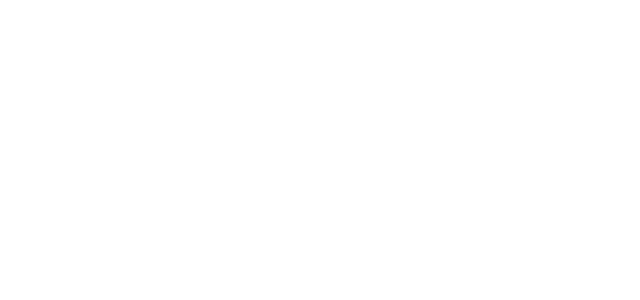
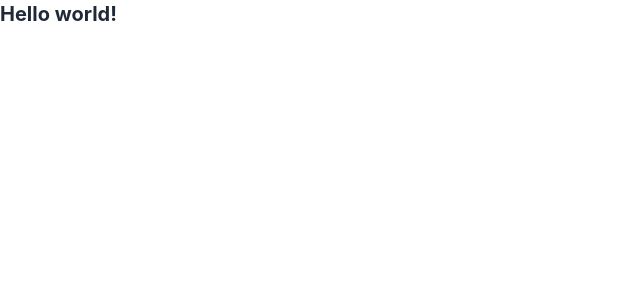
Before and after one commit to DevMazed04/student-management-client, a React (Create React App) app: page / in a window 1280 px wide. Shown: the top 300 px of the page, without its empty margins (0-640 px from the left). Built offline with nearby package versions, Linux system fonts and the light colour scheme.

Commit message:
install tailwind css and daisy ui

```diff
--- a/package.json
+++ b/package.json
@@ -6,6 +6,7 @@
     "@testing-library/jest-dom": "^5.16.5",
     "@testing-library/react": "^13.4.0",
     "@testing-library/user-event": "^13.5.0",
+    "daisyui": "^2.50.0",
     "react": "^18.2.0",
     "react-dom": "^18.2.0",
     "react-scripts": "5.0.1",
@@ -34,5 +35,8 @@
       "last 1 firefox version",
       "last 1 safari version"
     ]
+  },
+  "devDependencies": {
+    "tailwindcss": "^3.2.6"
   }
 }
--- a/public/index.html
+++ b/public/index.html
@@ -1,43 +1,20 @@
 <!DOCTYPE html>
-<html lang="en">
+<html lang="en" data-theme="light">
+
 <head>
   <meta charset="utf-8" />
   <link rel="icon" href="%PUBLIC_URL%/favicon.ico" />
   <meta name="viewport" content="width=device-width, initial-scale=1" />
   <meta name="theme-color" content="#000000" />
-    <meta
-      name="description"
-      content="Web site created using create-react-app"
-    />
+  <meta name="description" content="Web site created using create-react-app" />
   <link rel="apple-touch-icon" href="%PUBLIC_URL%/logo192.png" />
-    <!--
-      manifest.json provides metadata used when your web app is installed on a
-      user's mobile device or desktop. See https://developers.google.com/web/fundamentals/web-app-manifest/
-    -->
   <link rel="manifest" href="%PUBLIC_URL%/manifest.json" />
-    <!--
-      Notice the use of %PUBLIC_URL% in the tags above.
-      It will be replaced with the URL of the `public` folder during the build.
-      Only files inside the `public` folder can be referenced from the HTML.
-
-      Unlike "/favicon.ico" or "favicon.ico", "%PUBLIC_URL%/favicon.ico" will
-      work correctly both with client-side routing and a non-root public URL.
-      Learn how to configure a non-root public URL by running `npm run build`.
-    -->
   <title>React App</title>
 </head>
+
 <body>
   <noscript>You need to enable JavaScript to run this app.</noscript>
   <div id="root"></div>
-    <!--
-      This HTML file is a template.
-      If you open it directly in the browser, you will see an empty page.
+</body>
 
-      You can add webfonts, meta tags, or analytics to this file.
-      The build step will place the bundled scripts into the <body> tag.
-
-      To begin the development, run `npm start` or `yarn start`.
-      To create a production bundle, use `npm run build` or `yarn build`.
-    -->
-  </body>
 </html>
--- a/src/App.js
+++ b/src/App.js
@@ -3,6 +3,9 @@
 function App() {
   return (
     <div>
+      <h1 className="text-xl font-bold">
+        Hello world!
+      </h1>
 
     </div>
   );
--- a/src/index.css
+++ b/src/index.css
@@ -2,6 +2,10 @@
   margin: 0;
   padding: 0;
 }
+
+@tailwind base;
+@tailwind components;
+@tailwind utilities;
 
 body {
   font-family: -apple-system, BlinkMacSystemFont, 'Segoe UI', 'Roboto', 'Oxygen',
--- /dev/null
+++ b/tailwind.config.js
@@ -0,0 +1,10 @@
+/** @type {import('tailwindcss').Config} */
+module.exports = {
+  content: [
+    "./src/**/*.{js,jsx,ts,tsx}",
+  ],
+  theme: {
+    extend: {},
+  },
+  plugins: [require("daisyui")],
+}
```
Also changed, not shown: 1 other file (tests, documents, lock files or other folders). Lines whose indentation alone changed are shown as unchanged.
